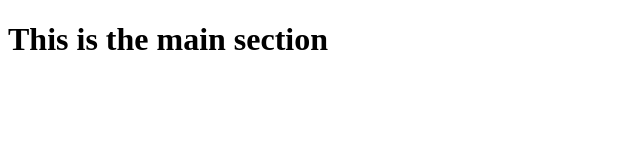
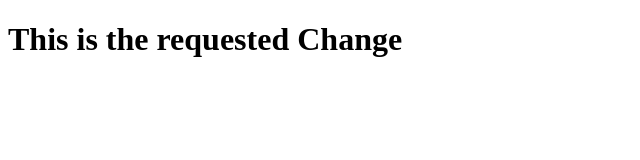
Before and after one commit to ErickMoseDev/test-project, a plain HTML site: page index.html in a window 1280 px wide. Shown: the whole page, without its empty margins (0-640 px from the left). Drawn offline with Linux system fonts and the light colour scheme.

Commit message:
refactor: fix main section

```diff
--- a/index.html
+++ b/index.html
@@ -8,7 +8,7 @@
 </head>
 <body>
     <main>
-        <h1>This is the main section</h1>
+        <h1>This is the requested Change</h1>
     </main>
 </body>
 </html>
```
